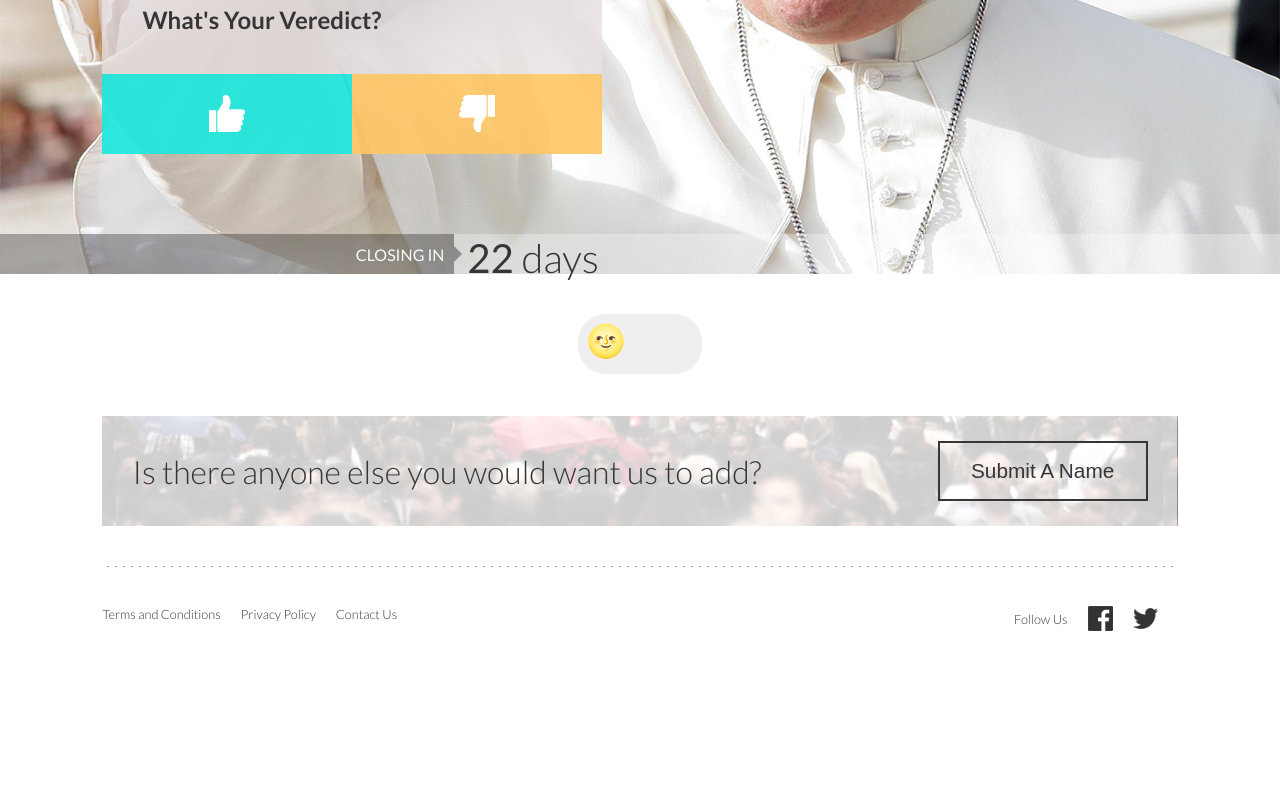
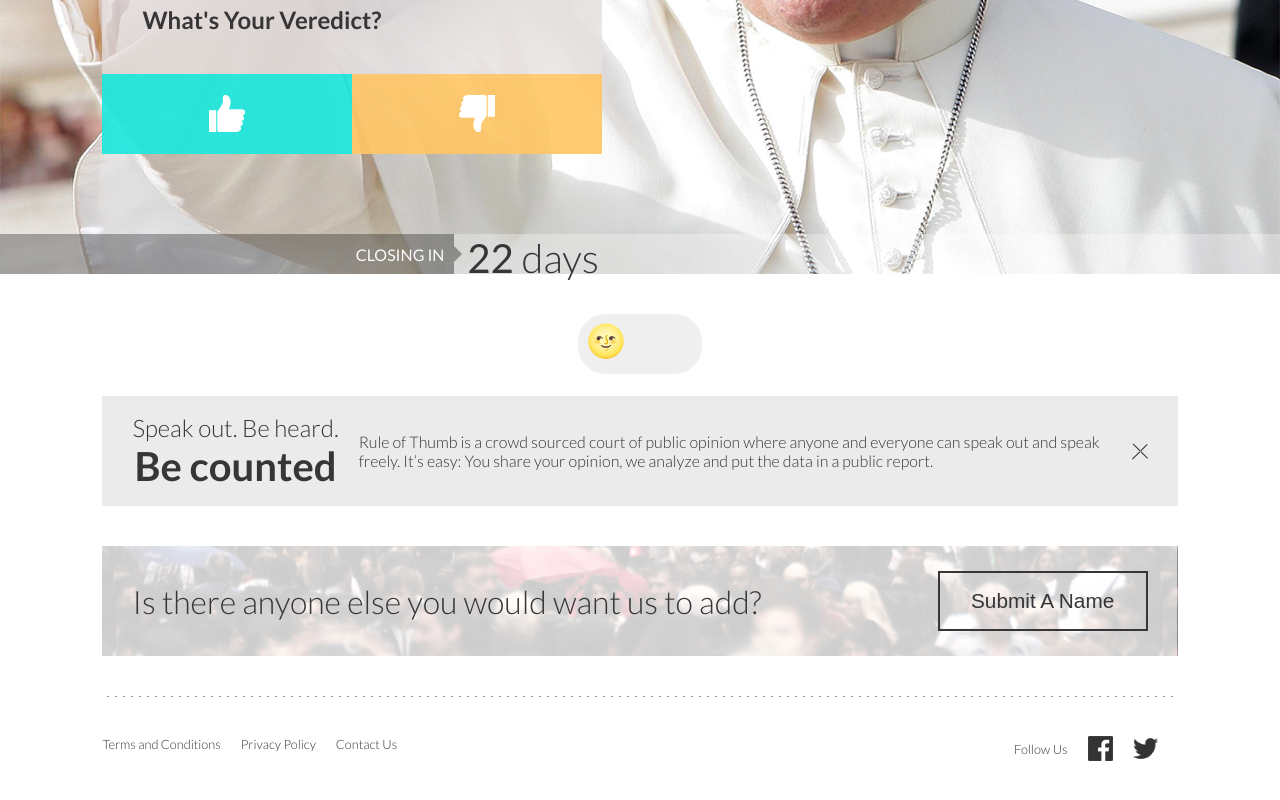
Before and after one commit to SneiderSanchez/zemoga-UI-test, a React (Create React App) app: page / in a window 1280 px wide. Shown: the part 526-1326 px from the top of the page. Before the commit the page ends 1196 px from the top, so only its background shows below. Built offline with nearby package versions, Linux system fonts and the light colour scheme.

Commit message:
feat: ProductDescription Component

```diff
--- a/src/App.js
+++ b/src/App.js
@@ -9,6 +9,7 @@ import { useDarkMode } from "./hooks/useDarkMode";
 import Footer from "./components/footer";
 import SubmitName from "./components/submitName";
 import { MainContent } from "./app.styles";
+import ProductDescription from "./components/productDescription";
 
 function App() {
   const [theme, setTheme] = useDarkMode();
@@ -25,6 +26,7 @@ function App() {
         <Hero />
         <MainContent>
           <Toggle theme={theme} toggleTheme={toggleTheme} />
+          <ProductDescription />
 
           <SubmitName />
         </MainContent>
--- a/src/components/hero/index.js
+++ b/src/components/hero/index.js
@@ -17,7 +17,6 @@ import {
   VoteBox,
 } from "./styles";
 import Header from "../header";
-import Card from "../card";
 import { lightTheme, darkTheme } from "../../utils/themes";
 import { ThemeProvider, withTheme } from "styled-components";
 
--- /dev/null
+++ b/src/components/productDescription/index.js
@@ -0,0 +1,22 @@
+import React from "react";
+
+import { DescriptionCard, Quote, DescriptionText } from "./styles";
+
+const ProductDescription = () => {
+  return (
+    <DescriptionCard>
+      <Quote>
+        <p>Speak out. Be heard.</p>
+        <strong>Be counted</strong>
+      </Quote>
+      <DescriptionText>
+        Rule of Thumb is a crowd sourced court of public opinion where anyone
+        and everyone can speak out and speak freely. It’s easy: You share your
+        opinion, we analyze and put the data in a public report.
+      </DescriptionText>
+      <img src="./cross.svg" alt="cross"></img>
+    </DescriptionCard>
+  );
+};
+
+export default ProductDescription;
--- /dev/null
+++ b/src/components/productDescription/styles.js
@@ -0,0 +1,38 @@
+import styled from "styled-components";
+import Card from "../card";
+
+export const DescriptionCard = styled(Card)`
+  display: flex;
+  align-items: center;
+  height: 60px;
+  background: ${({ theme }) => theme.background};
+  padding: 25px 30px;
+  margin: 20px 0;
+  img {
+    margin-left: 20px;
+  }
+`;
+
+export const Quote = styled.div`
+  display: flex;
+  flex-direction: column;
+  justify-content: center;
+  align-items: center;
+  width: fit-content;
+  margin-right: 20px;
+  p {
+    font-size: 1.5em;
+    font-weight: 300;
+  }
+  strong {
+    font-size: 2.5em;
+    font-weight: 800;
+  }
+`;
+
+export const DescriptionText = styled.p`
+  display: flex;
+  flex: 1;
+  font-size: 1em;
+  font-weight: 300;
+`;
```
